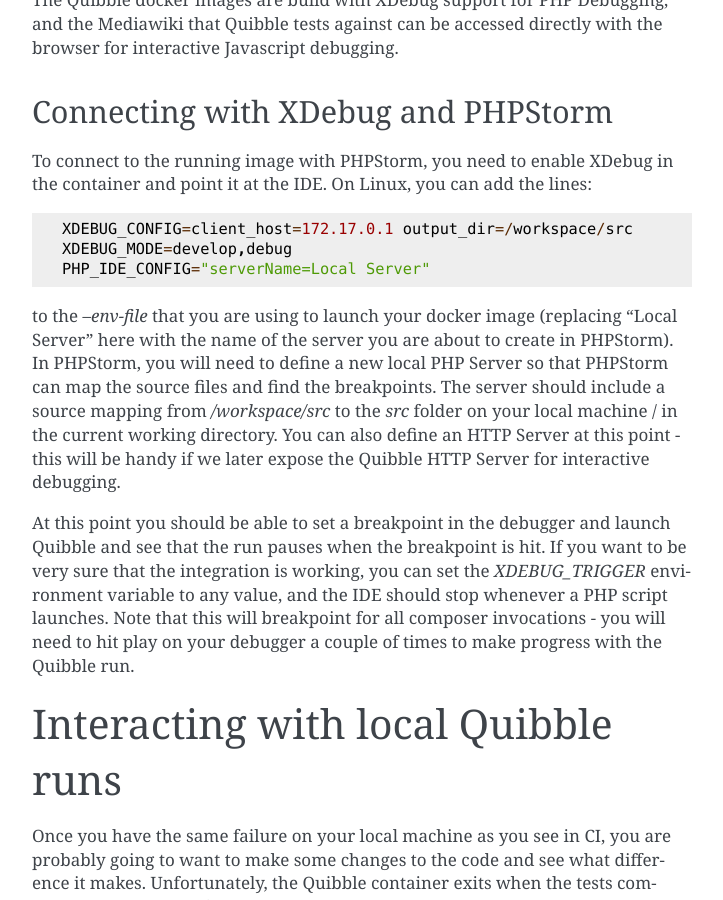
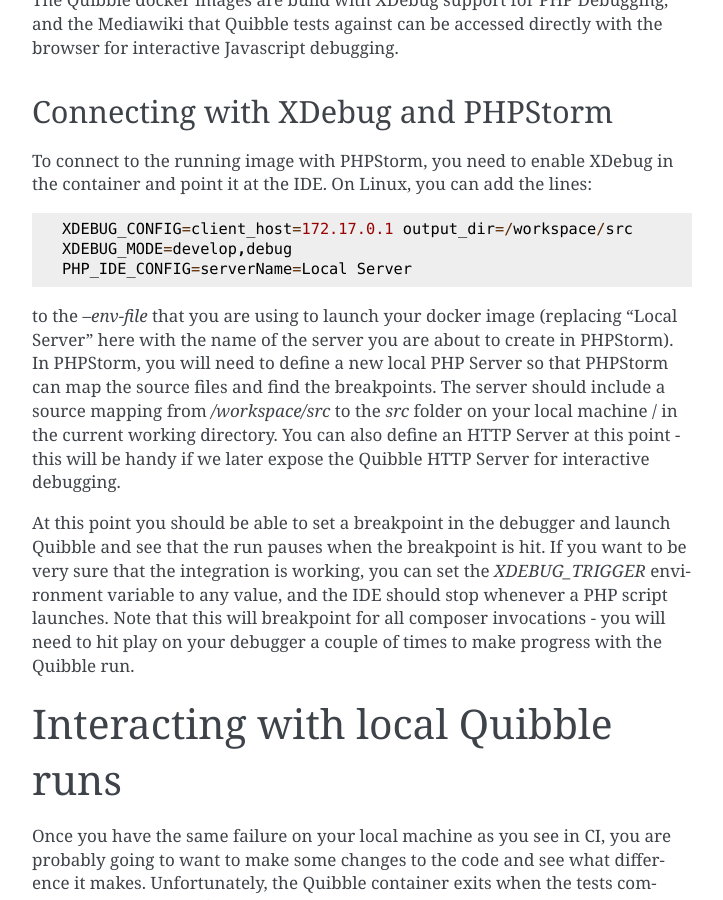
Before and after one commit to wikimedia/integration-quibble, a Sphinx documentation site: the page built from doc/source/build-reproduction.rst, in a window 1280 px wide and 900 px high, scrolled down 2847 px. Shown: the whole window, without its empty margins (388-1111 px from the left). Built offline with Sphinx 7.4.7, drawn with Linux system fonts in a browser that asks for light colours.

```diff
--- a/doc/source/build-reproduction.rst
+++ b/doc/source/build-reproduction.rst
@@ -112,7 +112,7 @@ To connect to the running image with PHPStorm, you need to enable XDebug in the
 
       XDEBUG_CONFIG=client_host=172.17.0.1 output_dir=/workspace/src
       XDEBUG_MODE=develop,debug
-      PHP_IDE_CONFIG="serverName=Local Server"
+      PHP_IDE_CONFIG=serverName=Local Server
 
 to the `--env-file` that you are using to launch your docker image (replacing "Local Server" here with the name of the server you are about to create in PHPStorm). In PHPStorm, you will need to define a new local PHP Server so that PHPStorm can map the source files and find the breakpoints. The server should include a source mapping from `/workspace/src` to the `src` folder on your local machine / in the current working directory. You can also define an HTTP Server at this point - this will be handy if we later expose the Quibble HTTP Server for interactive debugging.
 
```
